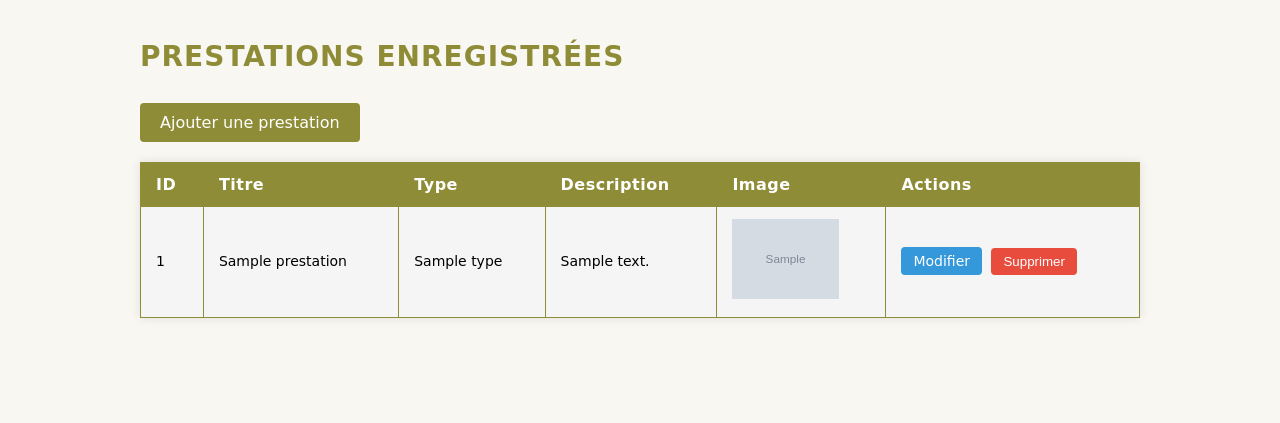
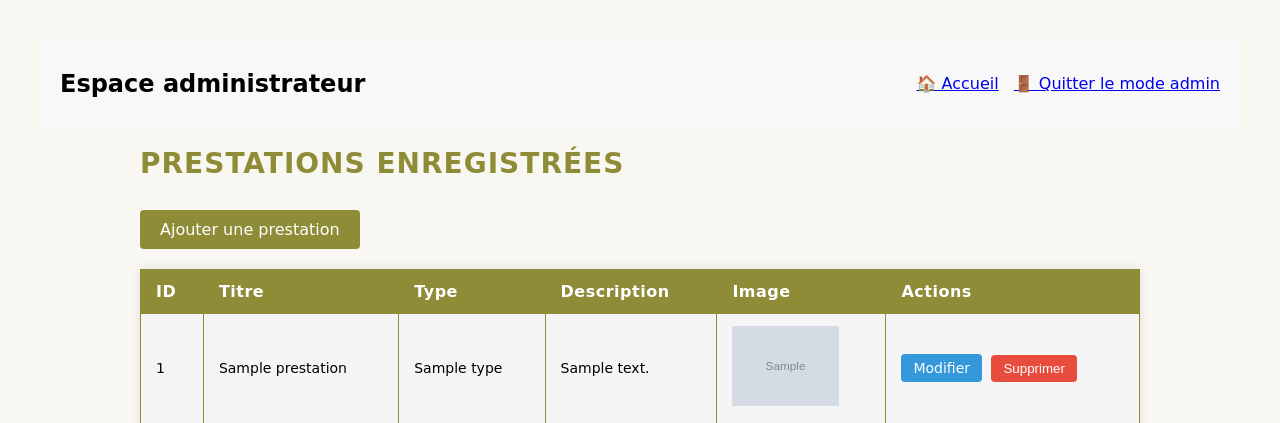
Before and after one commit to ethansoucher17/Metisse-Cook, a Python web app: template backend/templates/admin_prestations.html in a window 1280 px wide. Shown: the top 423 px of the page. Run offline with Jinja, Linux system fonts and the light colour scheme; the template is opened without the code that fills it: most values are stand-ins (such as "Sample title", 1, 10 or a date in 2020); grey boxes marked "Sample" are stand-in pictures; some web fonts are replaced.

Commit message:
ajout d'un bouton pour revenir à l'accueil et d'un pour quitter le mode admin

```diff
--- a/backend/templates/admin_prestations.html
+++ b/backend/templates/admin_prestations.html
@@ -78,6 +78,13 @@
     </style>
 </head>
 <body>
+    <div class="admin-header" style="display:flex; justify-content: space-between; align-items:center; background-color:#f8f8f8; padding:10px 20px;">
+        <h2>Espace administrateur</h2>
+        <div>
+            <a href="{{ url_for('index') }}" class="btn" style="margin-right:10px;">🏠 Accueil</a>
+            <a href="{{ url_for('logout') }}" class="btn btn-danger">🚪 Quitter le mode admin</a>
+        </div>
+    </div>
     <div class="container">
         {% with messages = get_flashed_messages() %}
           {% if messages %}
```
